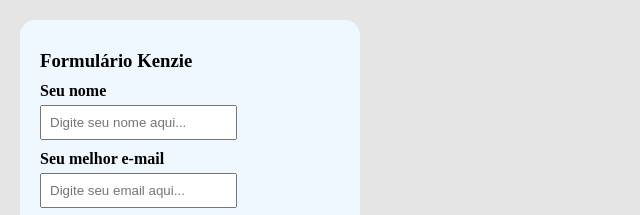
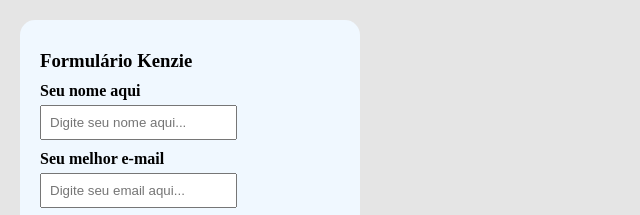
Before and after one commit to fritzisabelle/git_kenzie, a plain HTML site: page HTML - Formulários - S1-13/form.html in a window 1280 px wide. Shown: the top 215 px of the page, 0-640 px from the left. Drawn offline with Linux system fonts and the light colour scheme.

Commit message:
alteracao formulario

```diff
--- a/HTML - Formulários - S1-13/form.html
+++ b/HTML - Formulários - S1-13/form.html
@@ -56,7 +56,7 @@
     <h3>Formulário Kenzie</h3>
     <form>
       <div class="campos">
-        <label for="">Seu nome</label><br>
+        <label for="">Seu nome aqui</label><br>
         <input type="text" class="field" placeholder="Digite seu nome aqui..." required />
       </div>
       <div class="campos">
```
